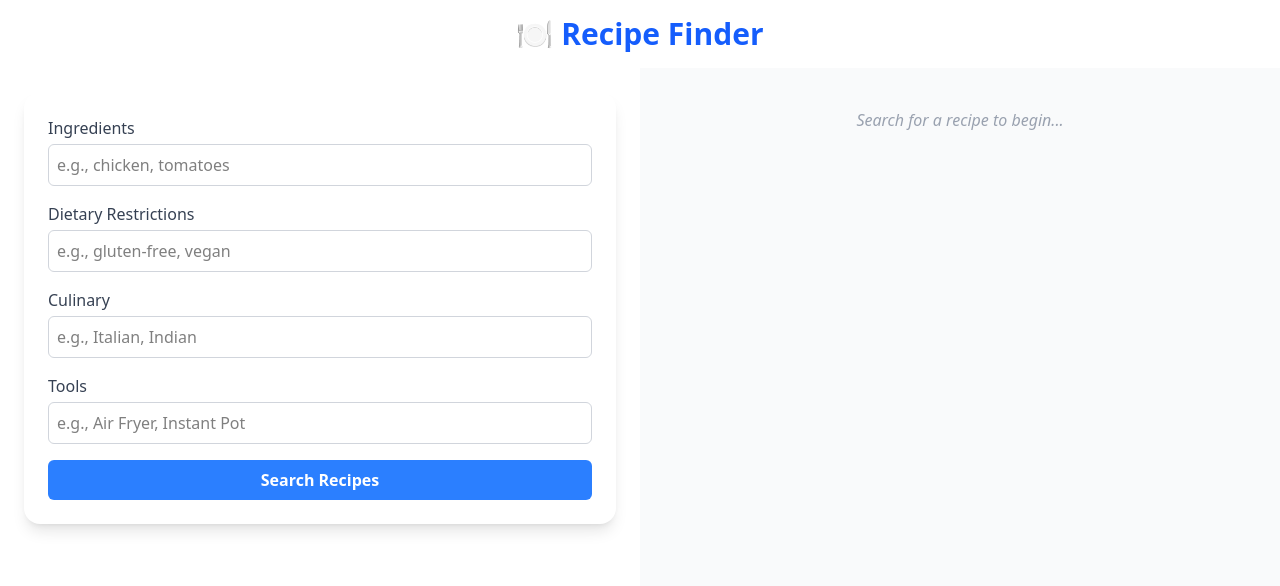
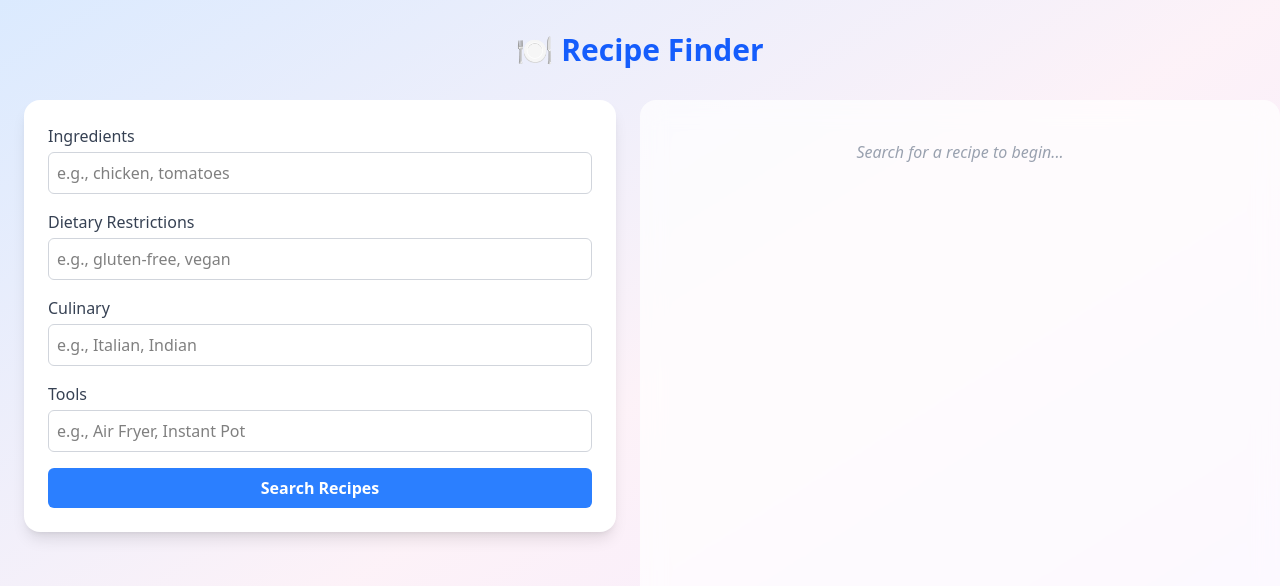
Before and after one commit to giupiombo/recipe-finder-frontend, a React (Vite) app: page / in a window 1280 px wide. Shown: the top 586 px of the page. Built offline with nearby package versions, Linux system fonts and the light colour scheme; no server answers.

Commit message:
feat: background color

```diff
--- a/src/components/RecipeFinder.tsx
+++ b/src/components/RecipeFinder.tsx
@@ -80,16 +80,16 @@ const RecipeFinder: React.FC = () => {
   };
 
   return (
-    <div className="h-screen flex flex-col">
+    <div className="md:h-screen flex flex-col bg-gradient-to-br from-blue-100 via-pink-50 to-purple-100 md:overflow-hidden">
       {/* Title */}
-      <header className="py-4 text-center bg-white z-10">
+      <header className="py-8 text-center z-10">
         <h1 className="text-3xl font-bold text-blue-600">🍽️ Recipe Finder</h1>
       </header>
 
       {/* Content */}
       <main className="flex-1 flex flex-col md:flex-row max-w-7xl mx-auto w-full">
         {/* Left Panel */}
-        <aside className="w-full md:w-1/2 p-6 bg-white">
+        <aside className="w-full md:w-1/2 px-6 pb-6">
           <RecipeSearchForm
             ingredients={ingredients}
             dietaryRestrictions={dietaryRestrictions}
@@ -105,7 +105,7 @@ const RecipeFinder: React.FC = () => {
         </aside>
 
         {/* Right Panel */}
-        <section className="w-full md:w-1/2 p-6 bg-gray-50 md:h-[90vh] md:overflow-y-auto">
+        <section className="w-full md:w-1/2 p-6 bg-white/50 md:bg-white/70 backdrop-blur-md rounded-md md:rounded-2xl md:h-[90vh] md:overflow-y-auto">
           {/* Tabs for page navigation */}
           <div className="flex gap-4 mb-4">
             {results && (
```
Also changed, not shown: src/components/FullScreenLoader.tsx (+0 -9 lines).
